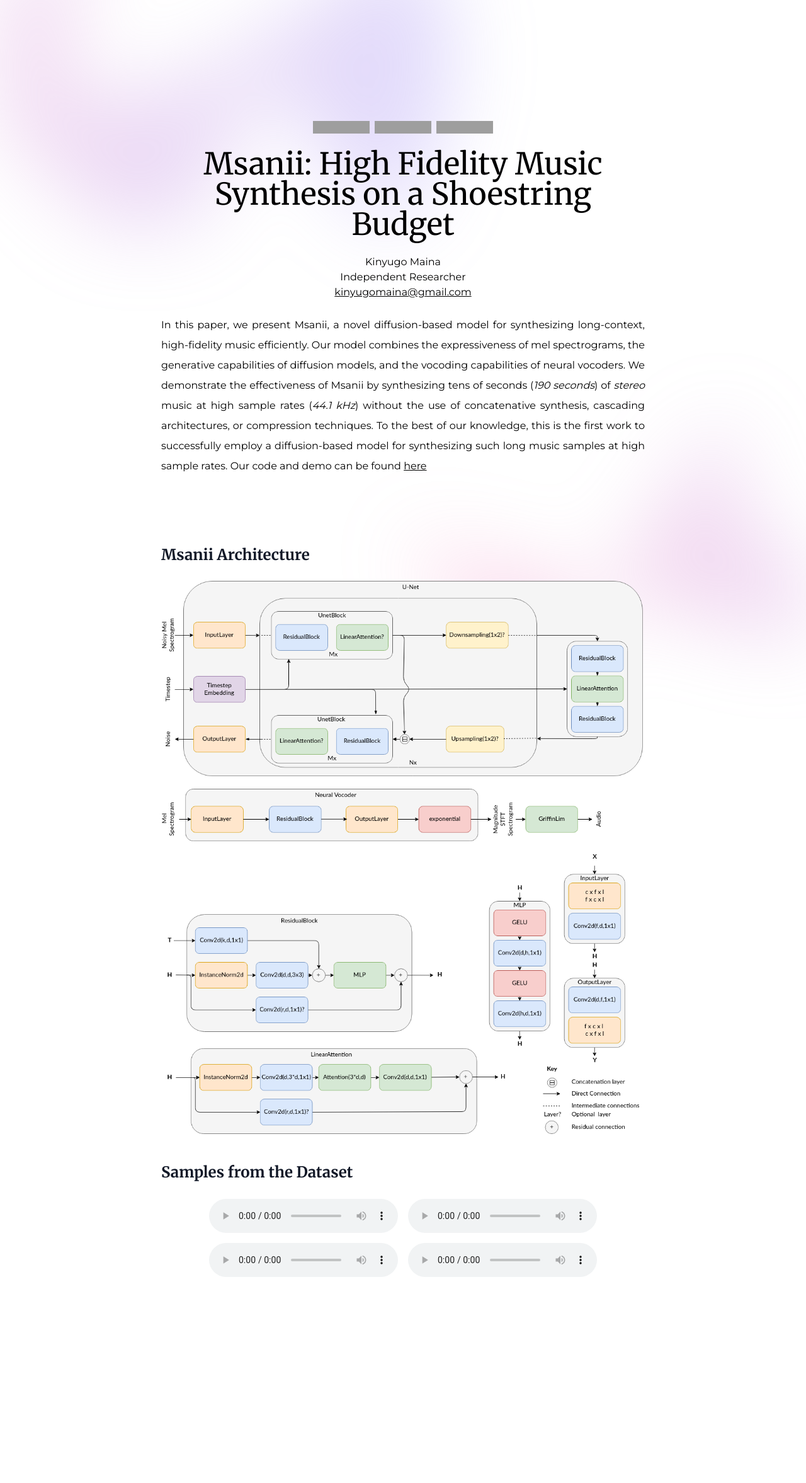
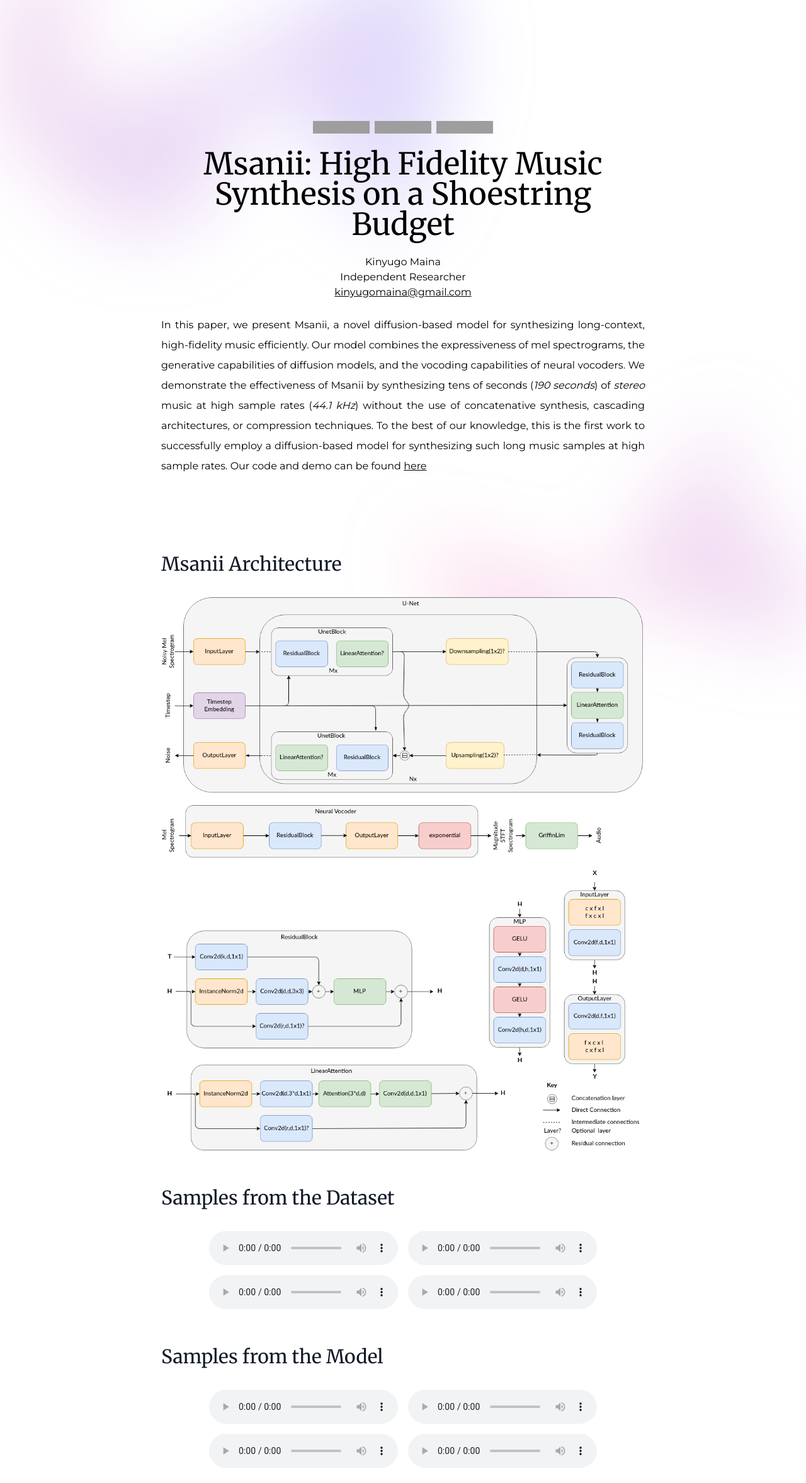
Before and after one commit to Kinyugo/msanii-demo, a Jekyll site: the page built from index.html, in a window 1280 px wide. Shown: the whole page at 63% size. Built offline with Jekyll 4.4.1, drawn with Linux system fonts in a browser that asks for light colours; nearby versions of some CDN libraries; before the commit the page ends 2027 px from its top, so only the background shows below that; grey boxes are pictures that could not be loaded.

Commit message:
Add model samples

```diff
--- a/assets/css/main.css
+++ b/assets/css/main.css
@@ -4,6 +4,7 @@ html, body {
 
 h1,h2,h3,h4,h5,h6 {
     font-family: 'Merriweather', serif;
+    font-weight: 400;
 }
 a {
     text-decoration: underline !important;
--- a/index.html
+++ b/index.html
@@ -46,17 +46,28 @@ permalink: /
         </div>
     </div>
 
-    <div class="relative prose prose-lg px-6 md:px-0 mx-auto max-w-3xl">
+    <div class="relative prose prose-lg prose-headings:font-normal px-6 md:px-0 mx-auto max-w-3xl">
         <div class="mb-6">
-            <h2 class="text-2xl captalize">Msanii Architecture</h2>
+            <h2>Msanii Architecture</h2>
             <img src="{{ '/assets/img/detailed_neural_architecture.png' | relative_url }}" alt="Architecture">
         </div>
-        <h2 class="text-2xl captalize">Samples from the Dataset</h2>
-        <div class="flex justify-center flex-wrap gap-4">
-            <audio src="{{ '/assets/audio/dataset/001.ogg' | relative_url }}" type="audio/ogg" controls pre></audio>
-            <audio src="{{ '/assets/audio/dataset/002.ogg' | relative_url }}" type="audio/ogg" controls></audio>
-            <audio src="{{ '/assets/audio/dataset/003.ogg' | relative_url }}" type="audio/ogg" controls></audio>
-            <audio src="{{ '/assets/audio/dataset/004.ogg' | relative_url }}" type="audio/ogg" controls></audio>
+        <div class="mb-6">
+            <h2>Samples from the Dataset</h2>
+            <div class="flex justify-center flex-wrap gap-4">
+                <audio src="{{ '/assets/audio/dataset/001.ogg' | relative_url }}" type="audio/ogg" controls pre></audio>
+                <audio src="{{ '/assets/audio/dataset/002.ogg' | relative_url }}" type="audio/ogg" controls></audio>
+                <audio src="{{ '/assets/audio/dataset/003.ogg' | relative_url }}" type="audio/ogg" controls></audio>
+                <audio src="{{ '/assets/audio/dataset/004.ogg' | relative_url }}" type="audio/ogg" controls></audio>
+            </div>
+        </div>
+        <div class="mb-6">
+            <h2>Samples from the Model</h2>
+            <div class="flex justify-center flex-wrap gap-4">
+                <audio src="{{ '/assets/audio/model/001.ogg' | relative_url }}" type="audio/ogg" controls pre></audio>
+                <audio src="{{ '/assets/audio/model/002.ogg' | relative_url }}" type="audio/ogg" controls></audio>
+                <audio src="{{ '/assets/audio/model/003.ogg' | relative_url }}" type="audio/ogg" controls></audio>
+                <audio src="{{ '/assets/audio/model/004.ogg' | relative_url }}" type="audio/ogg" controls></audio>
+            </div>
         </div>
     </div>
     <div
```
Also changed, not shown: 4 other files.
